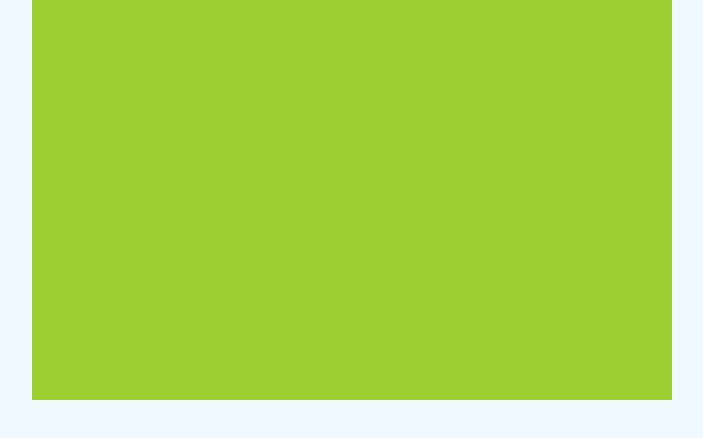
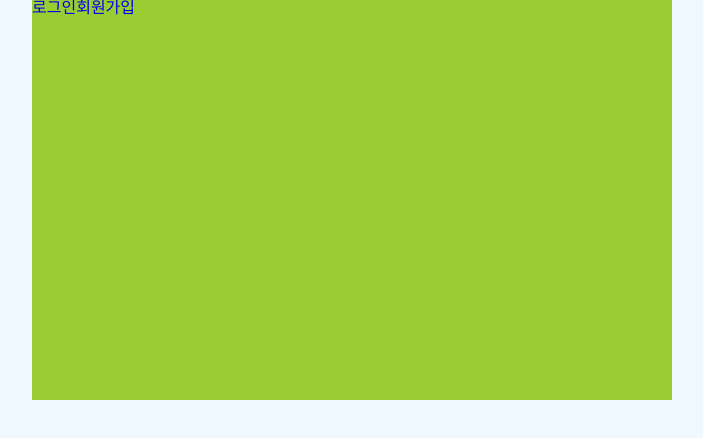
Before and after one commit to JongHoonSon/JH-Todo, a React (Create React App) app: page / in a window 1280 px wide. Shown: the top 438 px of the page, without its empty margins (288-991 px from the left). Built offline with nearby package versions, Linux system fonts and the light colour scheme.

Commit message:
Feat: 로그인 회원가입 버튼 추가

```diff
--- a/src/pages/HomePage.tsx
+++ b/src/pages/HomePage.tsx
@@ -1,6 +1,7 @@
 import styled from "styled-components";
 import { useState } from "react";
 import { useEffect } from "react";
+import { Link } from "react-router-dom";
 
 export const HomePage = () => {
   const [isLoggedIn, setIsLoggedIn] = useState<Boolean>(false);
@@ -16,8 +17,13 @@ export const HomePage = () => {
 
   return (
     <Container>
-      {isLoggedIn && (
+      {isLoggedIn ? (
         <Button onClick={handleLogoutButtonClick}>로그아웃</Button>
+      ) : (
+        <>
+          <CustomLink to="/auth/login">로그인</CustomLink>
+          <CustomLink to="/auth/join">회원가입</CustomLink>
+        </>
       )}
     </Container>
   );
@@ -34,3 +40,8 @@ const Button = styled.button`
   width: 100px;
   height: 80px;
 `;
+
+const CustomLink = styled(Link)`
+  width: 100px;
+  height: 80px;
+`;
```
